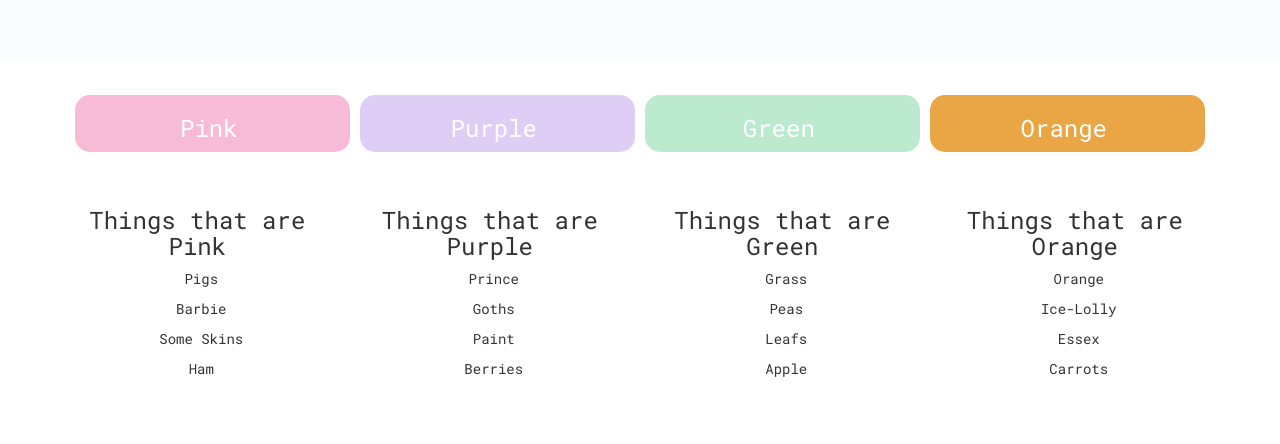
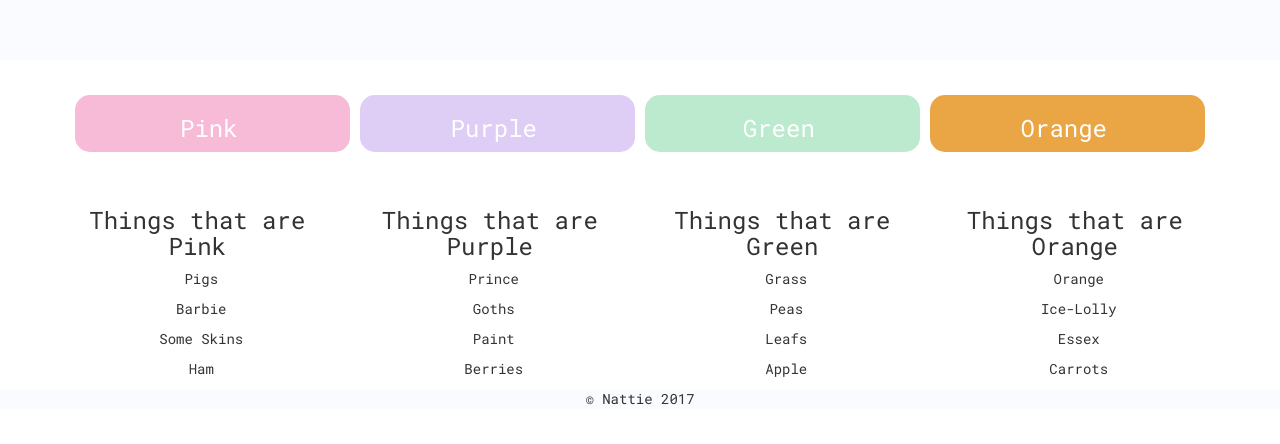
Before and after one commit to Nattie87/bootstrap-playtime, a plain HTML site: page index.html in a window 1280 px wide. Shown: the part 280-724 px from the top of the page. Drawn offline with nearby package versions, Linux system fonts and the light colour scheme.

Commit message:
styling the Shizz out of it

```diff
--- a/index.html
+++ b/index.html
@@ -69,5 +69,6 @@
       </div>
     </div>
   </div>
+  <footer> &copy; Nattie 2017</footer>
 </body>
 </html>
--- a/main.css
+++ b/main.css
@@ -85,5 +85,9 @@ img {
   width: 100px;
 }
 
+footer {
+  text-align: center;
+  background-color: #F9FBFF;
+}
 
 /*note from me*/
```
Also changed, not shown: 1 other file.
